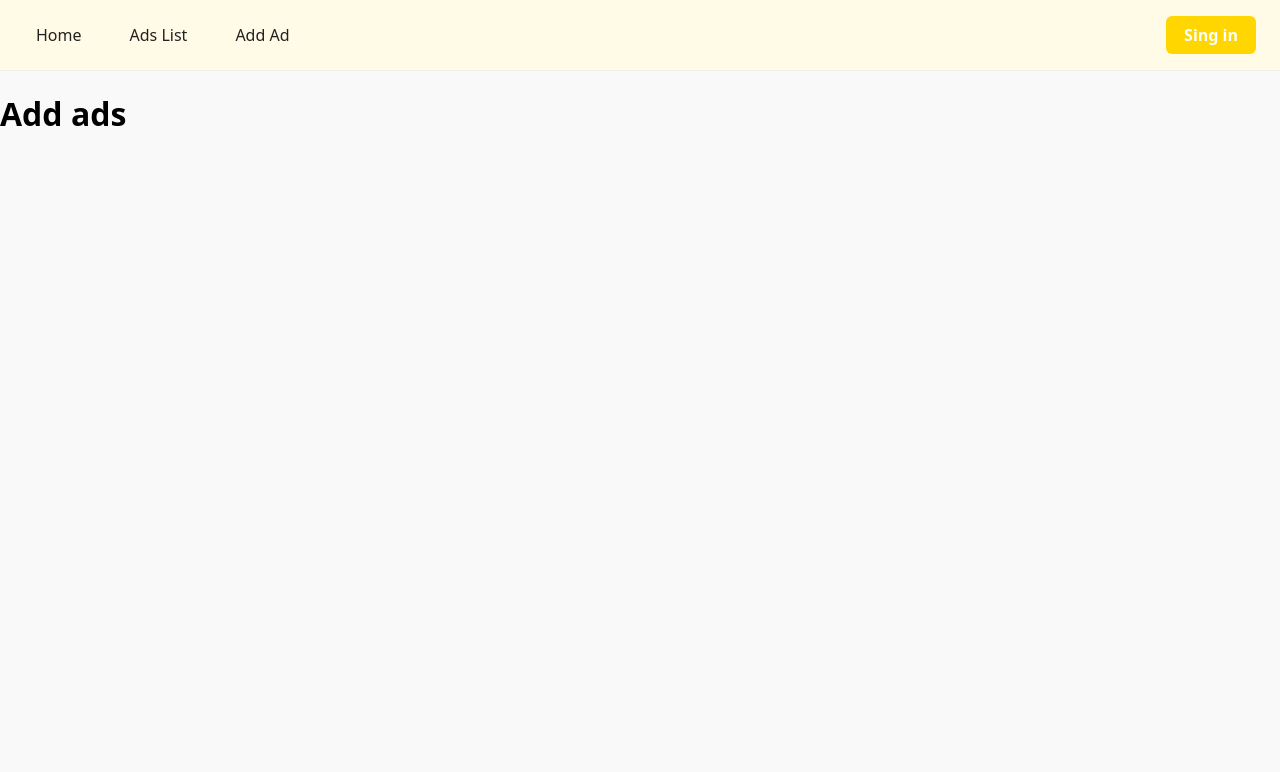
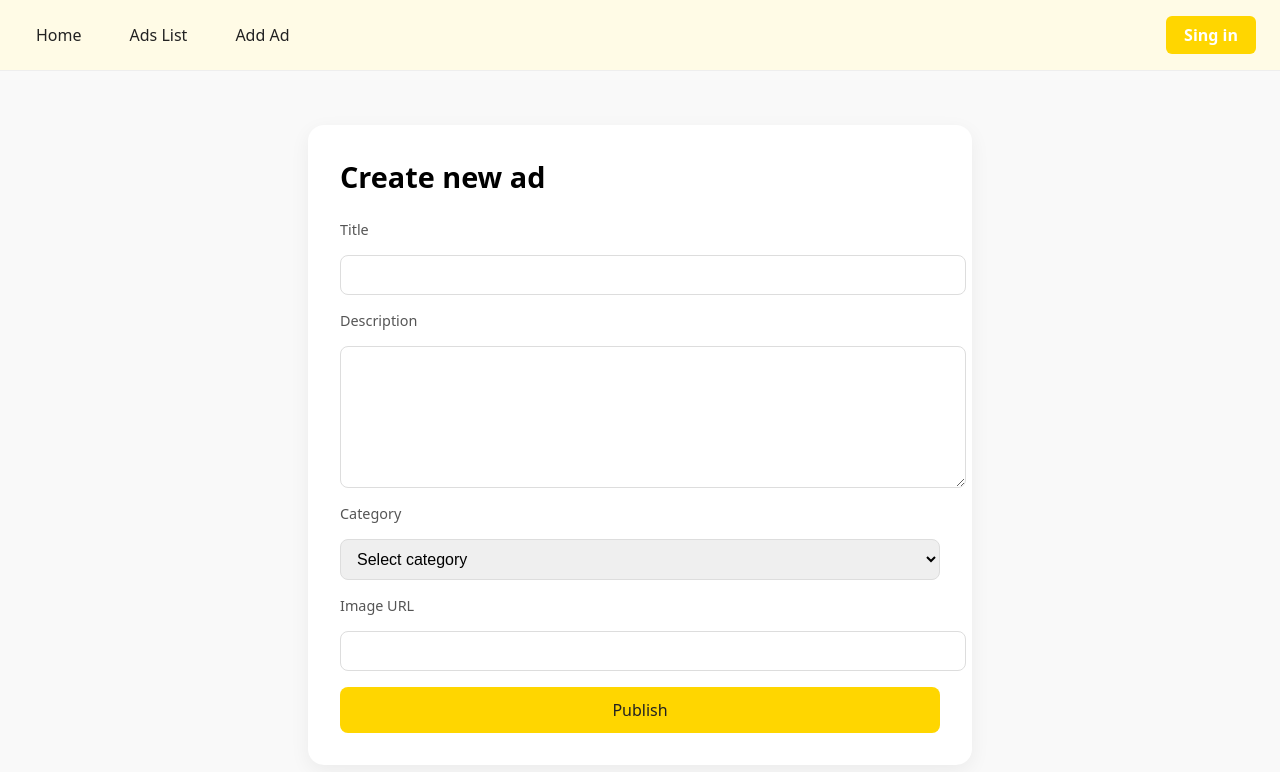
Before and after one commit to Vitalii-uap/board-app, a React (Vite) app in the folder frontend/: page /add in a window 1280 px wide. Shown: the top 772 px of the page. Built offline with nearby package versions, Linux system fonts and the light colour scheme.

Commit message:
Add AddAdPage form layout

```diff
--- a/frontend/src/pages/AddAdPage.tsx
+++ b/frontend/src/pages/AddAdPage.tsx
@@ -1,3 +1,75 @@
+import { useState } from "react";
+import styles from "./AddAdPage.module.css";
+import Button from "../components/Button";
+
 export default function AddAdPage() {
-  return <h1>Add ads</h1>;
+  const [title, setTitle] = useState("");
+  const [description, setDescription] = useState("");
+  const [category, setCategory] = useState("");
+  const [imageUrl, setImageUrl] = useState("");
+
+  const handleSubmit = (e: React.FormEvent) => {
+    e.preventDefault();
+
+    const newAd = {
+      title,
+      description,
+      category,
+      images: [imageUrl],
+      status: "active",
+      user: "TEMP_USER_ID",
+    };
+
+    console.log(newAd);
+    // TODO: POST to API
+  };
+
+  return (
+    <div className={styles.page}>
+      <form className={styles.card} onSubmit={handleSubmit}>
+        <h1 className={styles.title}>Create new ad</h1>
+
+        <label className={styles.label}>Title</label>
+        <input
+          className={styles.input}
+          value={title}
+          onChange={(e) => setTitle(e.target.value)}
+          required
+        />
+
+        <label className={styles.label}>Description</label>
+        <textarea
+          className={styles.textarea}
+          value={description}
+          onChange={(e) => setDescription(e.target.value)}
+        />
+
+        <label className={styles.label}>Category</label>
+        <select
+          className={styles.input}
+          value={category}
+          onChange={(e) => setCategory(e.target.value)}
+          required
+        >
+          <option value="">Select category</option>
+          <option value="electronics">Electronics</option>
+          <option value="clothing">Clothing</option>
+          <option value="books">Books</option>
+          <option value="toys">Toys</option>
+          <option value="furniture">Furniture</option>
+          <option value="sport">Sport</option>
+        </select>
+
+        <label className={styles.label}>Image URL</label>
+        <input
+          className={styles.input}
+          value={imageUrl}
+          onChange={(e) => setImageUrl(e.target.value)}
+          required
+        />
+
+        <Button type="submit">Publish</Button>
+      </form>
+    </div>
+  );
 }
--- /dev/null
+++ b/frontend/src/pages/addadpage.module.css
@@ -0,0 +1,43 @@
+.page {
+  min-height: calc(100vh - 100px);
+  display: flex;
+  align-items: center;
+  justify-content: center;
+  padding: 24px 16px;
+}
+
+.card {
+  width: 100%;
+  max-width: 600px;
+  background: #fff;
+  border-radius: 16px;
+  padding: 32px;
+  box-shadow: 0 6px 20px rgba(0, 0, 0, 0.06);
+  display: flex;
+  flex-direction: column;
+  gap: 16px;
+}
+
+.title {
+  margin: 0 0 8px;
+  font-size: 1.8rem;
+}
+
+.label {
+  font-size: 0.9rem;
+  color: #555;
+}
+
+.input,
+.textarea {
+  width: 100%;
+  border: 1px solid #ddd;
+  border-radius: 8px;
+  padding: 10px 12px;
+  font-size: 1rem;
+}
+
+.textarea {
+  min-height: 120px;
+  resize: vertical;
+}
```
